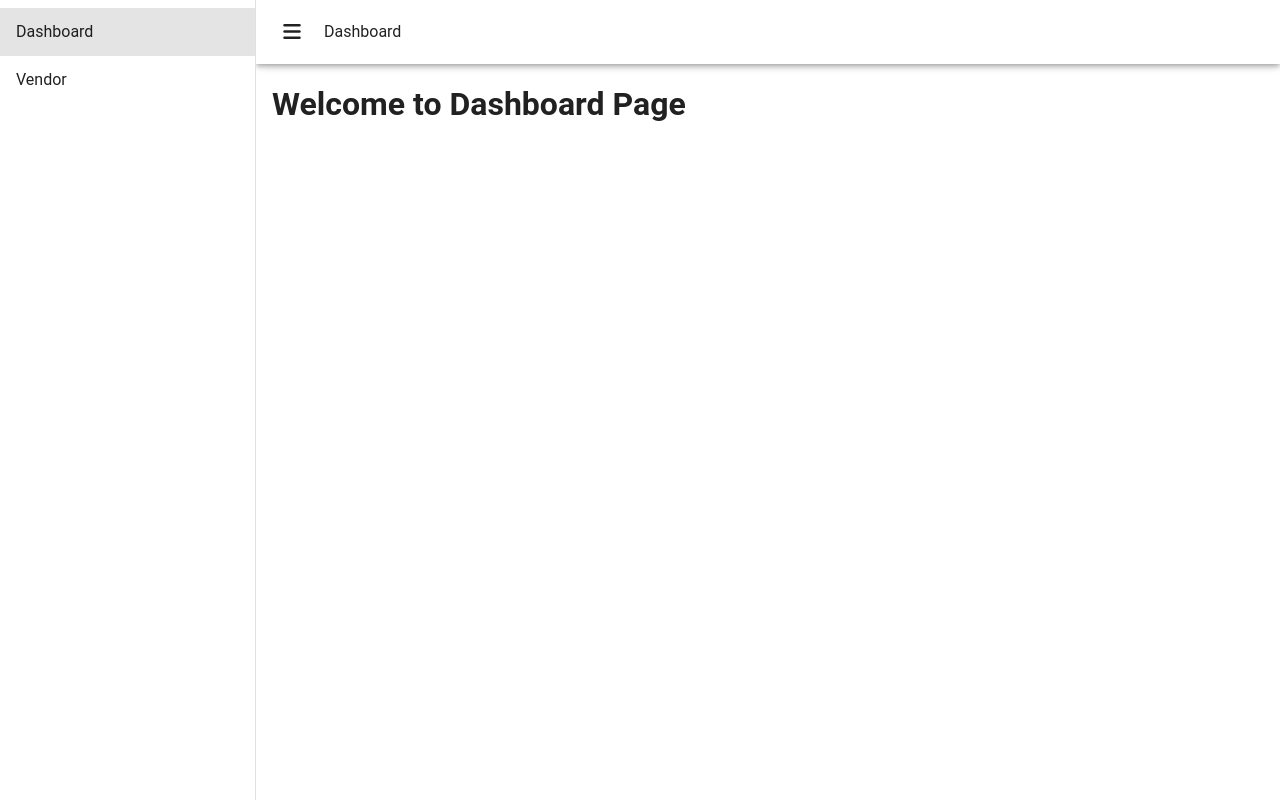
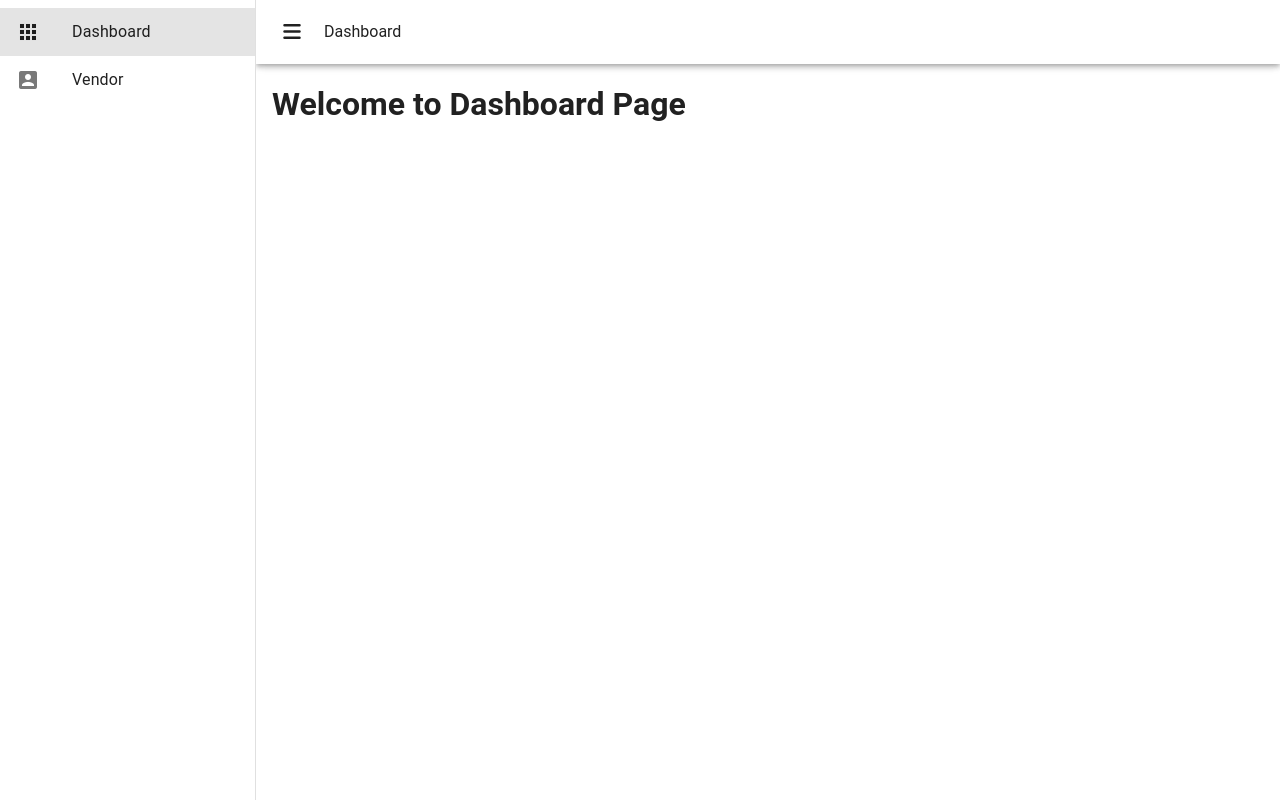
Before and after one commit to nurramdandoni/siloam-test-, a Vue app in the folder frontend/: page /dashboard in a window 1280 px wide. Built offline with nearby package versions, Linux system fonts and the light colour scheme.

Commit message:
add props icon sidebar and add mdi font

```diff
--- a/frontend/package.json
+++ b/frontend/package.json
@@ -12,6 +12,7 @@
   },
   "dependencies": {
     "@fortawesome/fontawesome-free": "^6.6.0",
+    "@mdi/font": "^7.4.47",
     "pinia": "^2.2.2",
     "vite-plugin-vuetify": "^2.0.4",
     "vue": "^3.4.37",
--- a/frontend/src/components/AppBar.vue
+++ b/frontend/src/components/AppBar.vue
@@ -27,7 +27,7 @@ const drawer = ref(true); // true artinya drawer awalnya terbuka
 // });
 
 const menuItems = ref([
-  { text: 'Dashboard', link: '/dashboard' },
-  { text: 'Vendor', link: '/vendor' },
+  { text: 'Dashboard', link: '/dashboard', icon: 'mdi-apps'},
+  { text: 'Vendor', link: '/vendor',icon:'mdi-account-box' },
 ]);
 </script>
--- a/frontend/src/components/SidebarMenu.vue
+++ b/frontend/src/components/SidebarMenu.vue
@@ -6,7 +6,10 @@
           :key="item.text"
           :to="item.link"
         >
-          {{ item.text }}
+        <template v-slot:prepend>
+          <v-icon>{{ item.icon }}</v-icon>
+        </template>
+        <v-list-item-title>{{ item.text }}</v-list-item-title>
         </v-list-item>
       </v-list>
     </v-navigation-drawer>
@@ -17,7 +20,7 @@
 
   // Define props for dynamic menu items
   const props = defineProps<{
-    menuItems: { text: string; link: string }[];
+    menuItems: { text: string; link: string, icon: string }[];
     drawer:boolean
   }>();
 
--- a/frontend/src/main.ts
+++ b/frontend/src/main.ts
@@ -3,7 +3,7 @@ import { createPinia } from 'pinia'
 import App from './App.vue'
 import { createVuetify } from 'vuetify'
 import 'vuetify/styles' // Global CSS has to be imported
-// import '@mdi/font/css/materialdesignicons.css' // Material Design Icons
+import '@mdi/font/css/materialdesignicons.css' // Material Design Icons
 import * as components from 'vuetify/components'
 import * as directives from 'vuetify/directives'
 import router from './router/router'
```
Also changed, not shown: 1 other file (tests, documents, lock files or other folders).
